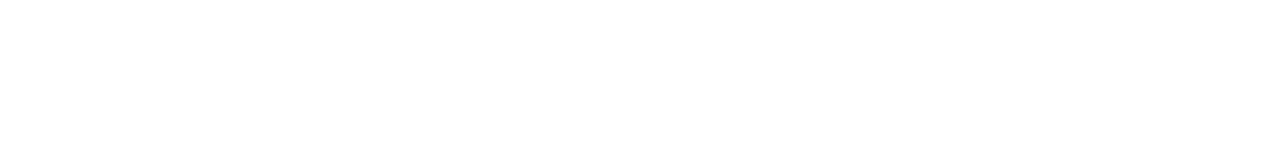
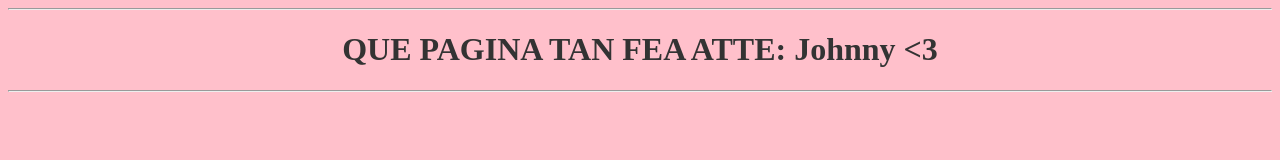
Before and after one commit to acricardodc/git-curso, a plain HTML site: page index.html in a window 1280 px wide. Drawn offline with Linux system fonts and the light colour scheme.

Commit message:
le arregle el body a ricardo y le agregue el link al css

```diff
--- a/index.html
+++ b/index.html
@@ -6,7 +6,11 @@
     <title>
     Primera Página
     </title>
-
+    <link rel="stylesheet" href="style.css">
     </head>
-
+    <body>
+        <hr>
+        <h1> QUE PAGINA TAN FEA ATTE: Johnny &lt;3</h1>
+        <hr>
+    </body>
 </html>
--- a/style.css
+++ b/style.css
@@ -0,0 +1,5 @@
+body{
+  background-color: pink;
+  color: #333;
+  text-align: center;
+}
```
